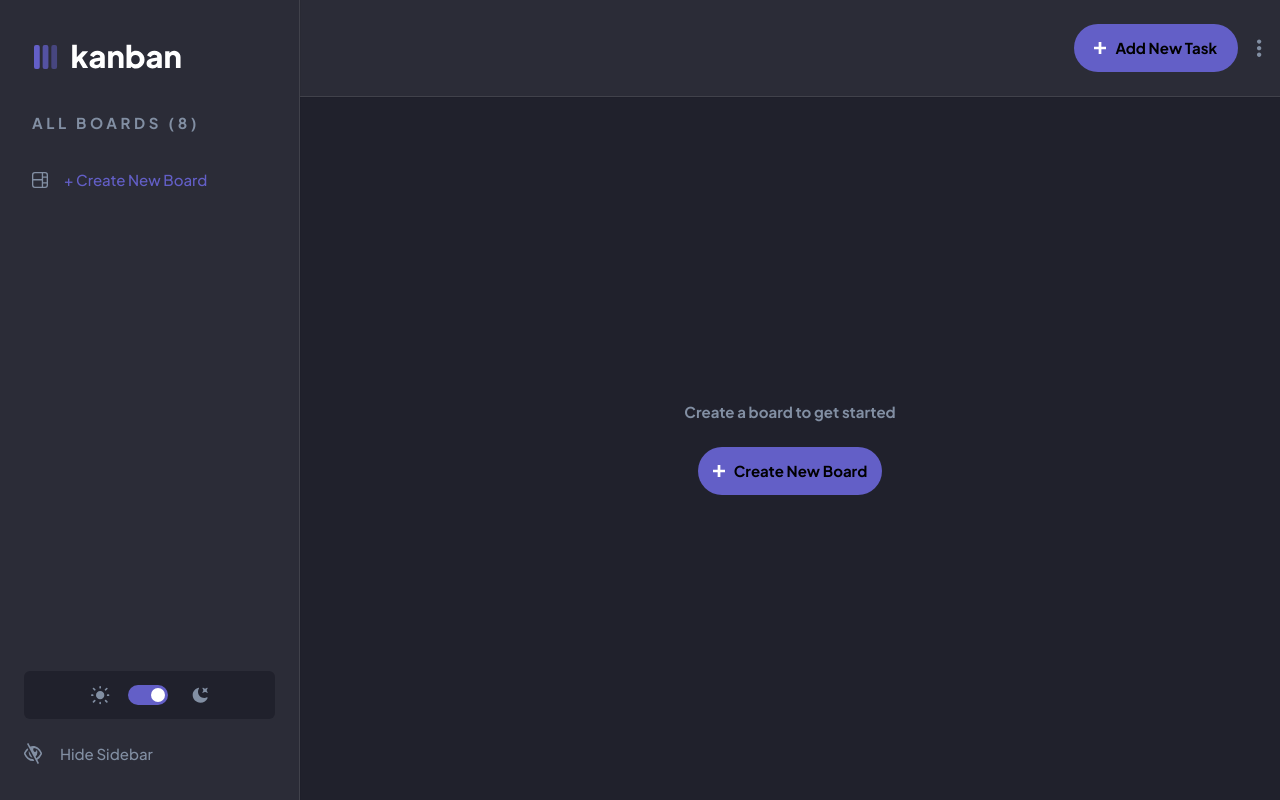
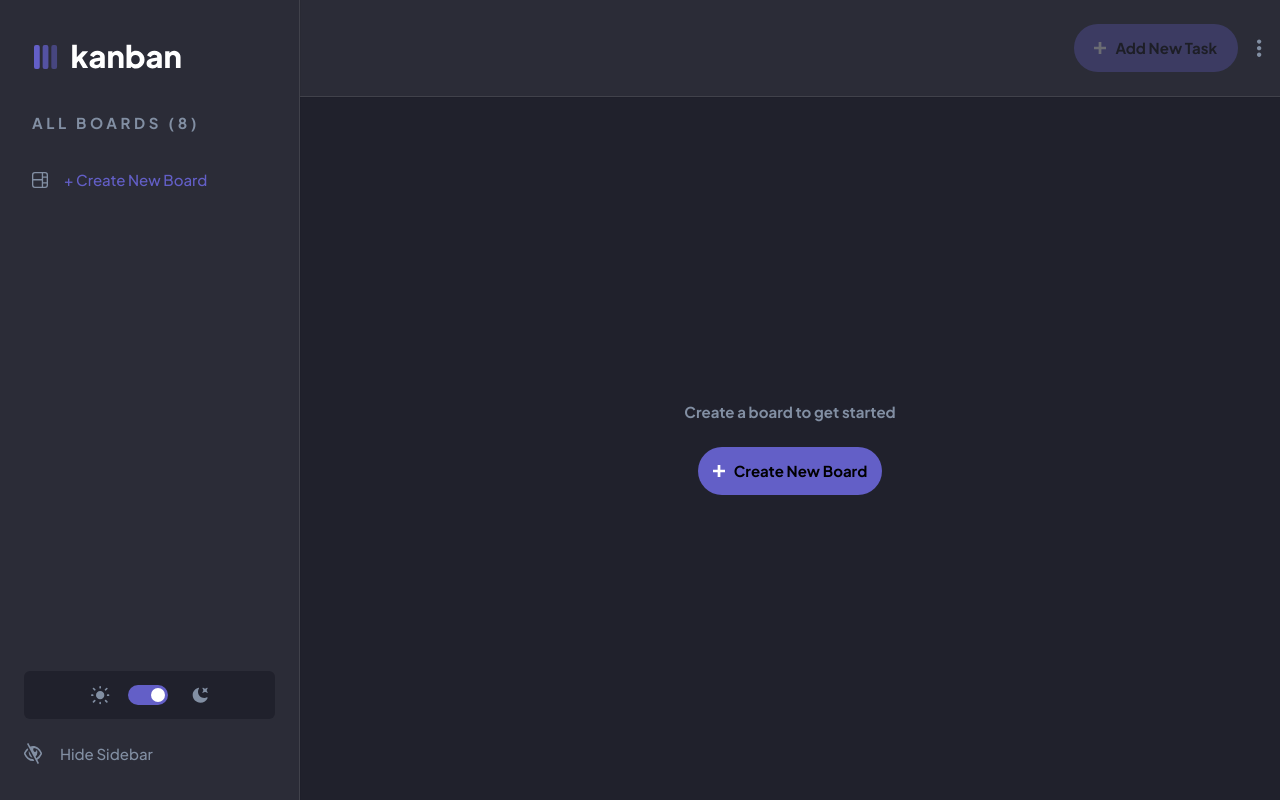
Before and after one commit to yehudz/kanban-task-manager-v2, a Next.js app: page / in a window 1280 px wide. Built offline with nearby package versions, Linux system fonts and the light colour scheme.

Commit message:
fix: Add new task button
Checks to be disabled if there are no columns in the board

```diff
--- a/components/layout/TopBar.tsx
+++ b/components/layout/TopBar.tsx
@@ -9,7 +9,7 @@ import { useContext } from 'react'
 // TS interface
 import {TopBarProps} from '../../typings/interfaces'
 
-const TopBar = ({boardName}: TopBarProps)=> {
+const TopBar = ({boardName, boardColumnsCount}: TopBarProps)=> {
   const {isMobile, setOpenMobileMenu} = useContext(appContext)
 
   function mobileMenuVisibility() {
@@ -22,7 +22,7 @@ const TopBar = ({boardName}: TopBarProps)=> {
       {isMobile && <MobileLogo />}
       <BoardTitle title={boardName} isMobile={isMobile} handleClick={mobileMenuVisibility}/>
       <div className='absolute right-0 flex flex-row items-center'>
-        <AddNewButton buttonText='Add New Task' contentType='add-new-task'/>
+        <AddNewButton buttonText='Add New Task' contentType='add-new-task' disabled={!boardName || boardColumnsCount === 0 ? true : false}/>
         <div className='mr-4'>
           <OptionsMenu menuItems={['Edit Board', 'Delete Board']}/>
         </div>
--- a/components/ui/AddNewButton.tsx
+++ b/components/ui/AddNewButton.tsx
@@ -2,7 +2,7 @@ import { useContext } from "react"
 import appContext from "../../context/appContext"
 import styles from '../../styles/ui/AddNewButton.module.scss'
 import { AddNewButtonProps } from "../../typings/interfaces"
-const AddNewButton = ({buttonText, contentType}: AddNewButtonProps)=> {
+const AddNewButton = ({buttonText, contentType, disabled}: AddNewButtonProps)=> {
   const {setModalContentType} = useContext(appContext)
 
   function handleClick() {
@@ -25,6 +25,7 @@ const AddNewButton = ({buttonText, contentType}: AddNewButtonProps)=> {
     <button
       type="button"
       data-testid="add-new-task-button"
+      disabled={disabled}
       className={`${styles.container} flex flex-row items-center justify-center bg-purple font-bold`}
       onClick={handleClick}>
         <img src="images/icon-add-task-mobile.svg" alt="" className="mr-3"/>
--- a/pages/index.tsx
+++ b/pages/index.tsx
@@ -146,7 +146,7 @@ const Home: NextPage = (props) => {
           </div>
           {isMobile && <MobileMenu show={openMobileMenu}/>}
             <div data-testid="right-container" className='rightContainer w-full'>
-            <TopBar boardName={board.name}/>
+            <TopBar boardName={board.name} boardColumnsCount={board.columns.length}/>
             <Suspense fallback={<h1 className='text-grey dark:text-white'>Loading...</h1>}>
               <BoardColumnsContainer board={board}/>
             </Suspense>
--- a/styles/globals.css
+++ b/styles/globals.css
@@ -83,6 +83,11 @@ a {
   background-image: url('/images/icon-check.svg');
 }
 
+:disabled {
+  opacity: .3;
+  cursor: default;
+}
+
 @media screen and (max-width: 1024px) {
   .leftContainer {
     transform: translateX(-261px);
--- a/typings/interfaces.ts
+++ b/typings/interfaces.ts
@@ -2,6 +2,7 @@ import { Board, TaskItem, BoardColumn } from "./common.types"
 
 export interface TopBarProps {
   boardName: string
+  boardColumnsCount: number
 }
 
 export interface BoardColumnsProps {
@@ -87,6 +88,7 @@ export interface EmptyBoardScreenProps {
 }
 
 export interface AddNewButtonProps {
+  disabled?: boolean
   buttonText: string
   contentType: string
 }
```
